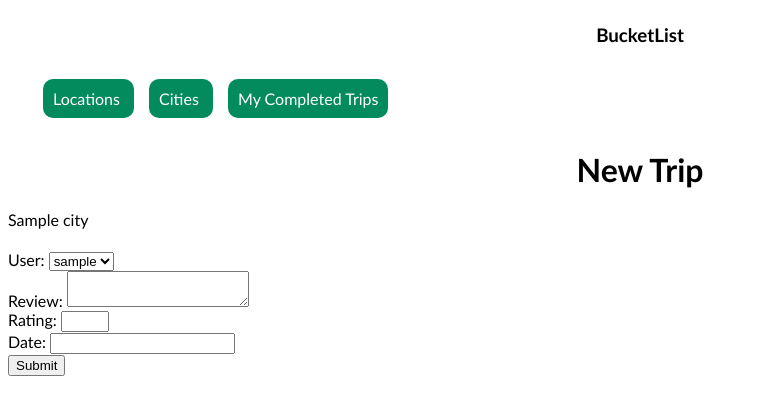
After one commit to JazzRose/travel_bucketlist, a Flask app: page /cities/1/trip in a window 1280 px wide. The commit adds this page. Shown: the top 415 px of the page, without its empty margins (0-758 px from the left). Run offline with Flask 2, Linux system fonts and the light colour scheme; a database or web service that is not in the repository returns one stand-in record (values such as "Sample title"); some libraries are stand-ins or nearby versions.

Commit message:
review trip from city

```diff
--- a/controllers/cities_controller.py
+++ b/controllers/cities_controller.py
@@ -2,9 +2,13 @@ from flask import Blueprint, Flask, redirect, render_template,request
 
 from models.location import Location
 from models.city import City
+from models.user import User
+from models.trip import Trip
 
 import repositories.location_repository as location_repository
 import repositories.city_repository as city_repository
+import repositories.user_repository as user_repository
+import repositories.trip_repository as trip_repository
 
 cities_blueprint = Blueprint("cities", __name__)
 
@@ -53,3 +57,24 @@ def update_city(id):
     city = City(name,info,location,id)
     city_repository.update(city)
     return redirect("/cities")
+
+# REVIEW CITY
+
+@cities_blueprint.route("/cities/<id>/trip")
+def review_city(id):
+    city = city_repository.select(id)
+    users = user_repository.select_all()
+    return render_template("/cities/trip.html", city = city, users= users)
+
+@cities_blueprint.route("/cities/trip", methods = ['POST'])
+def submit_review():
+    user_id = request.form ["user_id"]
+    city_id = request.form[("city_id")]
+    review = request.form["review"]
+    rating = request.form["rating"]
+    date = request.form["date"]
+    user = user_repository.select(user_id)
+    city = city_repository.select(city_id)
+    trip = Trip(user,city,review,rating,date)
+    trip_repository.save(trip)
+    return redirect("/trips")
--- a/templates/cities/edit.html
+++ b/templates/cities/edit.html
@@ -3,7 +3,7 @@
 
 <h2>Update a Location</h2>
 
-<form action="/cities/{{ city.id }}" method="POST">
+<form action="/cities/trip/{{ city.id }}" method="POST">
     <div>
         <label for="name">Name:</label>
         <input type="text" id="name" name="name" value="{{ city.name }}">
--- /dev/null
+++ b/templates/cities/trip.html
@@ -0,0 +1,35 @@
+{% extends 'base.html' %}
+
+{% block content %}
+<h1>New Trip</h1>
+
+<form action ="/cities/trip" method = "POST">
+    <div>
+        <label for="city">{{ city.name }}</label>
+            <option value="{{ city.id }}">
+            </option>
+        </select>
+        <label for="user">User:</label>
+        <select name="user_id" id="user">
+            {% for user in users %}
+            <option value="{{ user.id }}">
+                {{ user.username }}
+            </option>
+            {% endfor %}
+        </select>
+        <div>
+        <label for = "review">Review:</label>
+        <textarea name = "review"></textarea>
+        </div>
+        <div>
+        <label for="rating"> Rating:</label>
+        <input type="number" id="rating" name="rating" min="0" max="5">
+        </div>
+        <div>
+        <label for="date"> Date:</label>
+        <input type="text" id="date" name="date">
+        </div>
+    <input type = "submit">
+</form>
+
+{% endblock %}
```
Also changed, not shown: controllers/trips_controller.py (+4 -4 lines), repositories/trip_repository.py (+4 -4 lines), templates/trips/index.html (+9 -0 lines).
